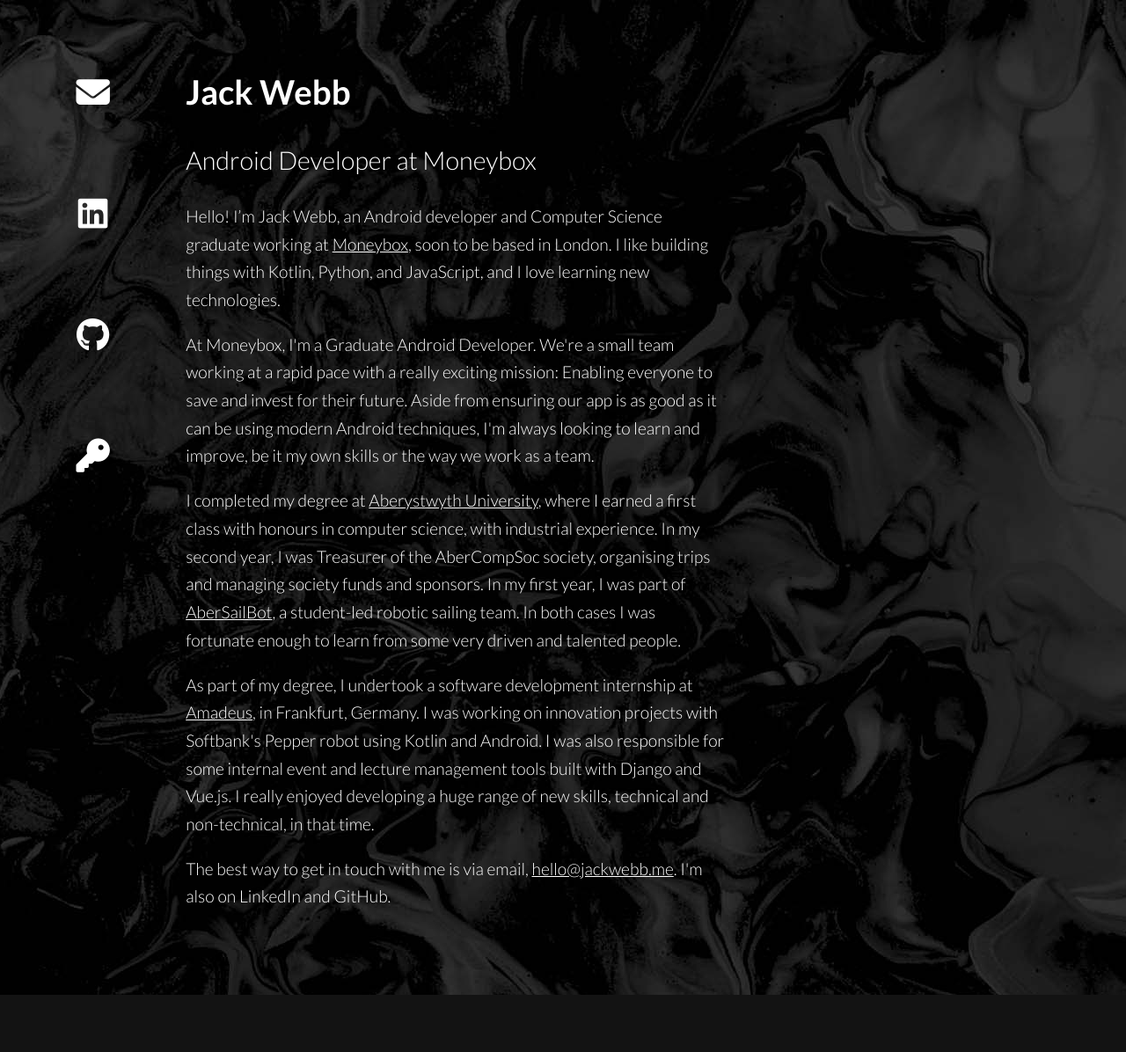
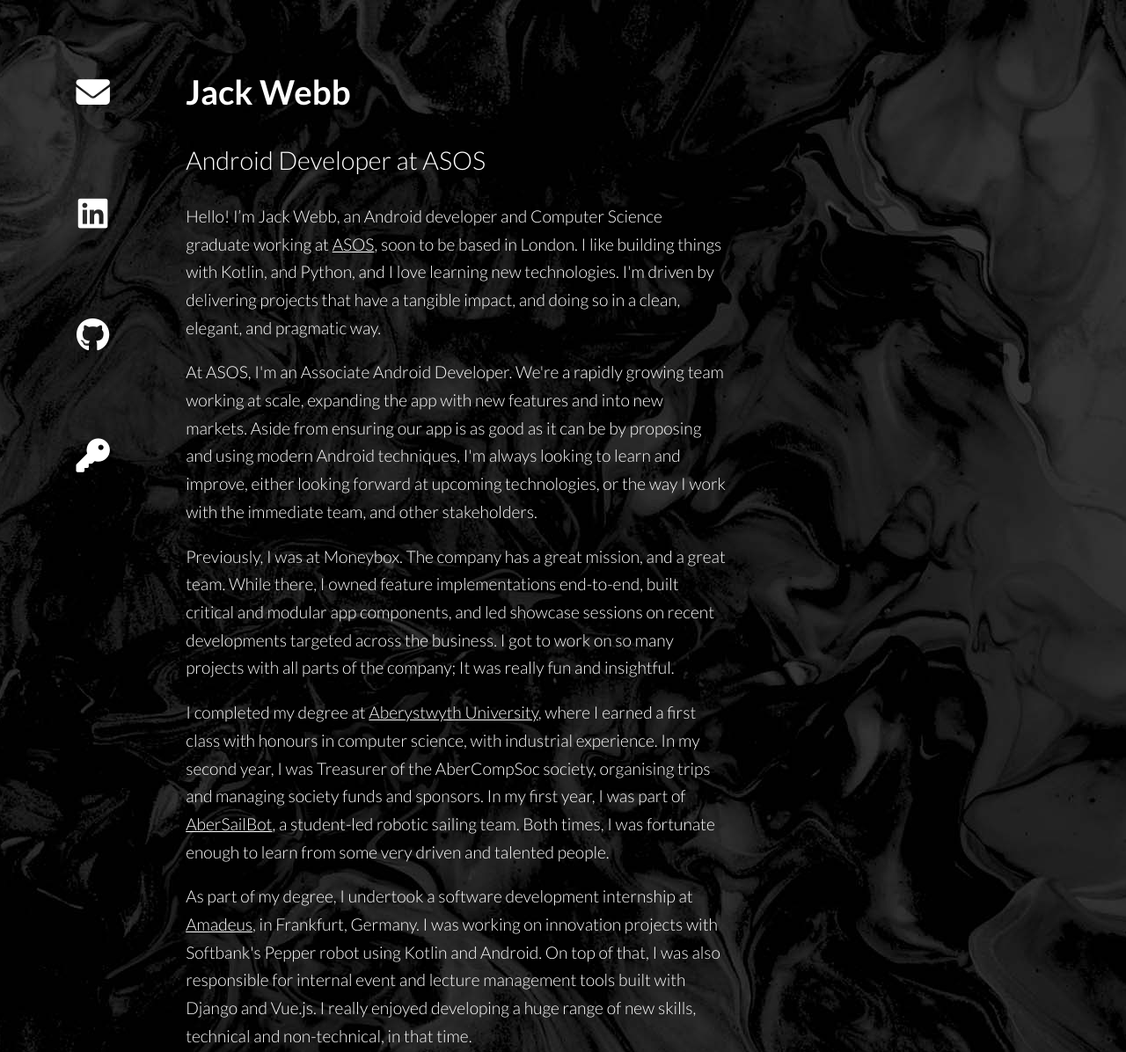
Before and after one commit to jack-webb/jackwebb.me, a plain HTML site: page index.html in a window 1280 px wide. Shown: the top 1196 px of the page at 88% size. Before the commit the page ends 1131 px from the top, so only its background shows below. Drawn offline with nearby package versions, Linux system fonts and the light colour scheme; no server answers.

Commit message:
Update about me blurb

```diff
--- a/index.html
+++ b/index.html
@@ -41,11 +41,12 @@
     </nav>
     <main>
         <h1>Jack Webb</h1>
-        <h2>Android Developer at Moneybox</h2>
-        <p>Hello! I’m Jack Webb, an Android developer and Computer Science graduate working at <a href="https://moneyboxapp.com/">Moneybox</a>, soon to be based in London. I like building things with Kotlin, Python, and JavaScript, and I love learning new technologies.</p>
-        <p>At Moneybox, I'm a Graduate Android Developer. We're a small team working at a rapid pace with a really exciting mission: Enabling everyone to save and invest for their future. Aside from ensuring our app is as good as it can be using modern Android techniques, I'm always looking to learn and improve, be it my own skills or the way we work as a team.</p>
-        <p>I completed my degree at <a href="https://aber.ac.uk/en/cs/">Aberystwyth University</a>, where I earned a first class with honours in computer science, with industrial experience. In my second year, I was Treasurer of the AberCompSoc society, organising trips and managing society funds and sponsors. In my first year, I was part of <a href="https://abersailbot.co.uk/">AberSailBot</a>, a student-led robotic sailing team. In both cases I was fortunate enough to learn from some very driven and talented people.</p>
-        <p>As part of my degree, I undertook a software development internship at <a href="https://amadeus.com/en">Amadeus</a>, in Frankfurt, Germany. I was working on innovation projects with Softbank's Pepper robot using Kotlin and Android. I was also responsible for some internal event and lecture management tools built with Django and Vue.js. I really enjoyed developing a huge range of new skills, technical and non-technical, in that time.</p>
+        <h2>Android Developer at ASOS</h2>
+        <p>Hello! I’m Jack Webb, an Android developer and Computer Science graduate working at <a href="https://www.asos.com/">ASOS</a>, soon to be based in London. I like building things with Kotlin, and Python, and I love learning new technologies. I'm driven by delivering projects that have a tangible impact, and doing so in a clean, elegant, and pragmatic way.</p>
+        <p>At ASOS, I'm an Associate Android Developer. We're a rapidly growing team working at scale, expanding the app with new features and into new markets. Aside from ensuring our app is as good as it can be by proposing and using modern Android techniques, I'm always looking to learn and improve, either looking forward at upcoming technologies, or the way I work with the immediate team, and other stakeholders.</p>
+        <p>Previously, I was at Moneybox. The company has a great mission, and a great team. While there, I owned feature implementations end-to-end, built critical and modular app components, and led showcase sessions on recent developments targeted across the business. I got to work on so many projects with all parts of the company; It was really fun and insightful.</p>
+        <p>I completed my degree at <a href="https://aber.ac.uk/en/cs/">Aberystwyth University</a>, where I earned a first class with honours in computer science, with industrial experience. In my second year, I was Treasurer of the AberCompSoc society, organising trips and managing society funds and sponsors. In my first year, I was part of <a href="https://abersailbot.co.uk/">AberSailBot</a>, a student-led robotic sailing team. Both times, I was fortunate enough to learn from some very driven and talented people.</p>
+        <p>As part of my degree, I undertook a software development internship at <a href="https://amadeus.com/en">Amadeus</a>, in Frankfurt, Germany. I was working on innovation projects with Softbank's Pepper robot using Kotlin and Android. On top of that, I was also responsible for internal event and lecture management tools built with Django and Vue.js. I really enjoyed developing a huge range of new skills, technical and non-technical, in that time.</p>
         <p>The best way to get in touch with me is via email, <a href="mailto:hello@jackwebb.me">hello@jackwebb.me</a>. I'm also on LinkedIn and GitHub.</p>
     </main>
 
```
